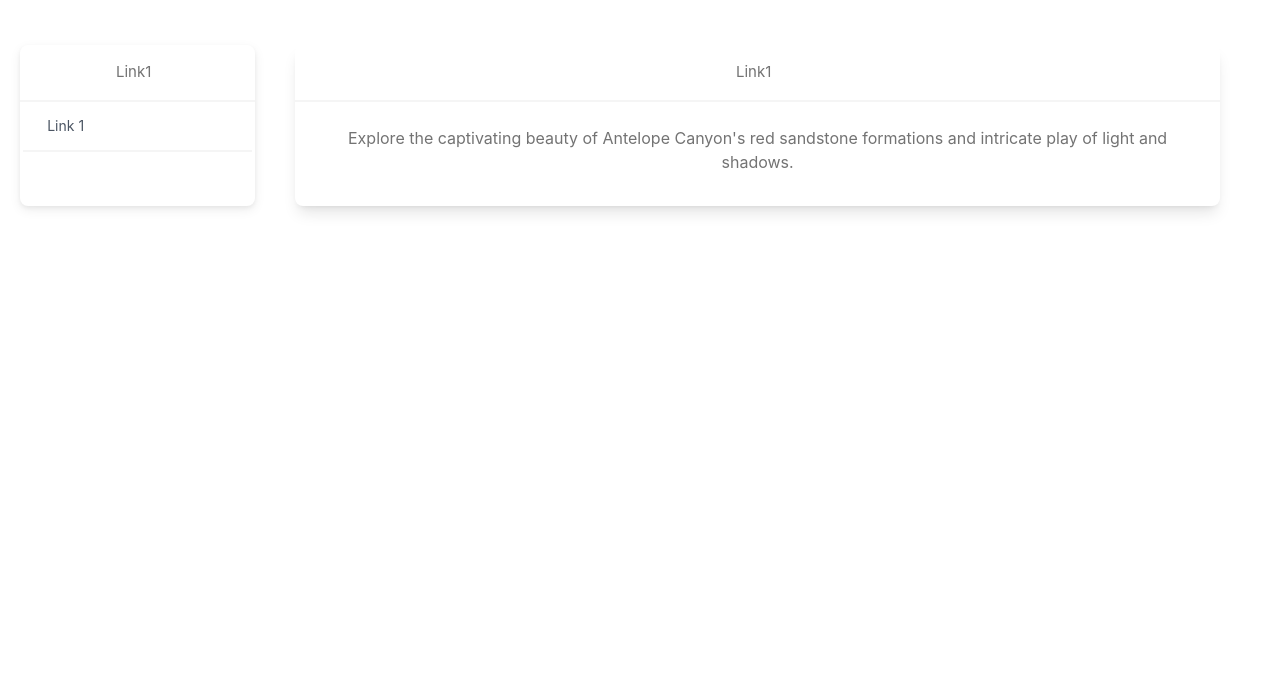
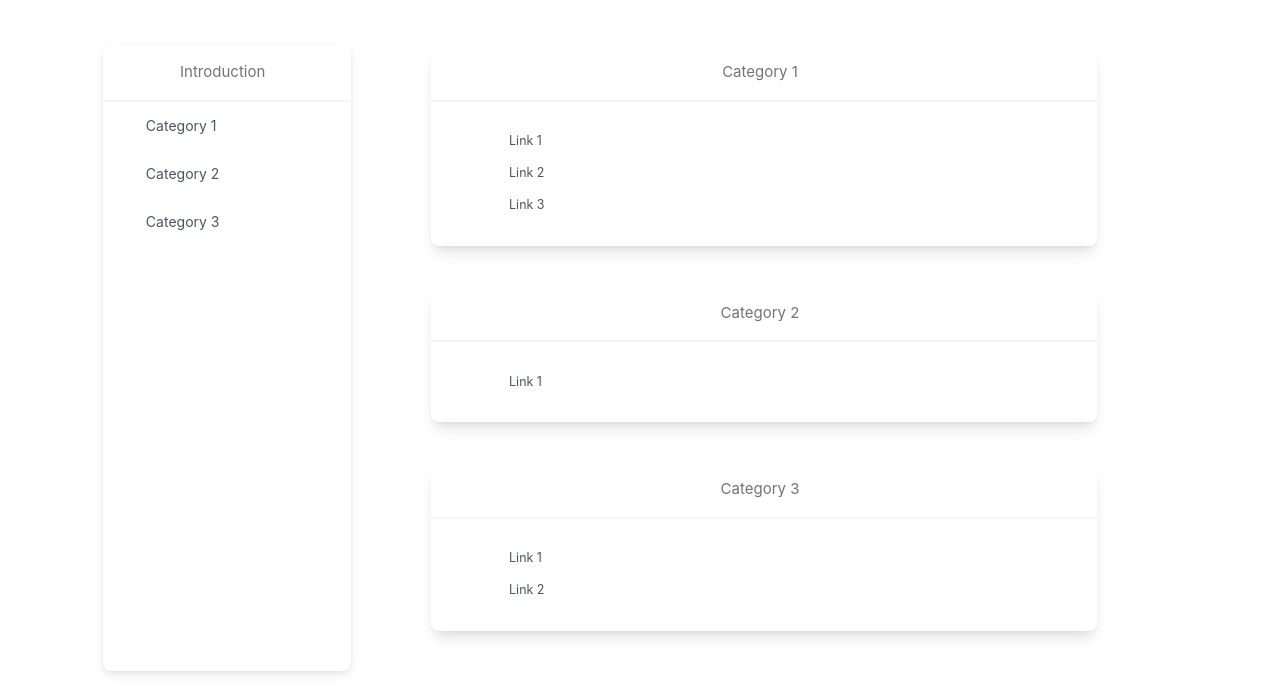
Before and after one commit to zjr71163356/program-education-platform, a Vue app in the folder program-education-platform/: page /ClassDesc in a window 1280 px wide. Shown: the part 764-1455 px from the top of the page. Before the commit the page ends 990 px from the top, so only its background shows below. Built offline with nearby package versions, Linux system fonts and the light colour scheme; what tw-elements would draw is missing.

Commit message:
Fix bug in login functionality

```diff
--- a/program-education-platform/src/App.vue
+++ b/program-education-platform/src/App.vue
@@ -1,7 +1,4 @@
-<script setup>
-import { RouterView } from 'vue-router'
-import MyNavbar from './components/MyNavbar.vue'
-</script>
+
 
 <template>
   <div class="common-layout">
@@ -17,7 +14,17 @@ import MyNavbar from './components/MyNavbar.vue'
     </el-container>
   </div>
 </template>
-<script></script>
+<script setup>
+import { RouterView } from 'vue-router'
+import MyNavbar from './components/MyNavbar.vue'
+import { onMounted } from 'vue'
+import { initTE, Sidenav } from 'tw-elements'
+onMounted(() => {
+
+  initTE({ Sidenav }) // set second parameter to true if you want to use a debugger
+
+})
+</script>
 
 <style scoped>
 .centered-content {
--- a/program-education-platform/src/components/ClassDesc.vue
+++ b/program-education-platform/src/components/ClassDesc.vue
@@ -147,17 +147,72 @@
       </section>
       <!-- Section: Design Block -->
     </div>
-    <div class="flex ">
-      <SideBar/>
-      <SideBarDesc/>
+
+    <div class="flex  w-full justify-center ">
+      <SideBar :items="items" class="w-1/5"  />
+      <SideBarDesc :items="items" class="w-2/3" />
     </div>
   </div>
   <!-- Container for demo purpose -->
 </template>
-<script>
-import SideBar from './SideBar.vue';
-import SideBarDesc from './SideBarDesc.vue';
+<script setup>
+import SideBar from './SideBar.vue'
+import SideBarDesc from './SideBarDesc.vue'
+import { ref } from 'vue'
 
-export default { components: { SideBar, SideBarDesc } }
+
+const items = ref([
+  {
+    id: 1,
+    title: 'Category 1',
+    links: [
+      {
+        id: 1,
+        title: 'Link 1',
+        url: '#',
+      },
+      {
+        id: 2,
+        title: 'Link 2',
+        url: '#',
+      },
+      {
+        id: 3,
+        title: 'Link 3',
+        url: '#',
+      },
+    ],
+  },
+  {
+    id: 2,
+    title: 'Category 2',
+    links: [
+      {
+        id: 4,
+        title: 'Link 1',
+        url: '#',
+      },
+    ]
+  },
+  {
+    id: 3,
+    title: 'Category 3',
+    links: [
+      {
+        id: 5,
+        title: 'Link 1',
+        url: '#',
+      },
+      {
+        id: 6,
+        title: 'Link 2',
+        url: '#',
+      },
+    ]
+  }
+])
+
+
+
 </script>
 <style lang=""></style>
--- a/program-education-platform/src/components/ClassItem.vue
+++ b/program-education-platform/src/components/ClassItem.vue
@@ -32,7 +32,7 @@
         </span>
         <p>{{language}}</p>
       </div>
-      <button class="mt-4 text-xl w-full text-white bg-blue-600 py-2 rounded-xl shadow-lg">进入</button>
+     <router-link :to="{name:'ClassDesc'}"> <button class="mt-4 text-xl w-full text-white bg-blue-600 py-2 rounded-xl shadow-lg">进入</button> </router-link>
     </div>
   </div>
 </template>
--- a/program-education-platform/src/components/SideBar.vue
+++ b/program-education-platform/src/components/SideBar.vue
@@ -1,9 +1,7 @@
 <template>
-  <!-- TW Elements is free under AGPL, with commercial license required for specific uses. See more details: https://tw-elements.com/license/ and contact us for queries at tailwind@mdbootstrap.com -->
-  <!-- Sidenav -->
   <nav
     id="sidenav-1"
-    class="rounded-lg z-[1035] w-60 overflow-hidden bg-white shadow-[0_4px_12px_0_rgba(0,0,0,0.07),_0_2px_4px_rgba(0,0,0,0.05)] dark:bg-zinc-800"
+    class="rounded-lg z-[1035]   overflow-hidden bg-white shadow-[0_4px_12px_0_rgba(0,0,0,0.07),_0_2px_4px_rgba(0,0,0,0.05)] dark:bg-zinc-800"
     data-te-sidenav-init
     data-te-sidenav-hidden="false"
     data-te-sidenav-position="relative"
@@ -11,24 +9,24 @@
   >
     <div class="border-b-2 border-neutral-100 px-6 py-4 dark:border-neutral-500">
       <h5 class="flex items-center justify-center text-neutral-500 dark:text-neutral-300">
-      <span class="mr-2">
-        Link1
-      </span>
+        <span class="mr-2"> Introduction </span>
       </h5>
     </div>
 
     <ul class="relative m-0 list-none px-[0.2rem]" data-te-sidenav-menu-ref>
-      <li
-        class="relative w-full border-b-2 border-neutral-100 border-opacity-100 dark:border-opacity-50"
-       @click="toggleActive"
-          :class="{ 'text-blue-500 bg-gray-200': LiisActive }">
+      <li v-for="item in props.items" class="relative" :key="item.id">
         <a
           class="flex h-12 cursor-pointer items-center truncate rounded-[5px] px-6 py-4 text-[0.875rem] text-gray-600 outline-none transition duration-300 ease-linear hover:bg-slate-50 hover:text-inherit hover:outline-none focus:bg-slate-50 focus:text-inherit focus:outline-none active:bg-slate-50 active:text-inherit active:outline-none data-[te-sidenav-state-active]:text-inherit data-[te-sidenav-state-focus]:outline-none motion-reduce:transition-none dark:text-gray-300 dark:hover:bg-white/10 dark:focus:bg-white/10 dark:active:bg-white/10"
           data-te-sidenav-link-ref
+        >
+          <span
+            class="mr-4 [&>svg]:h-4 [&>svg]:w-4 [&>svg]:text-gray-400 dark:[&>svg]:text-gray-300"
+          >
+          </span>
+          <span>{{item.title }}</span>
 
-        >
-          <span>Link 1</span>
         </a>
+
       </li>
     </ul>
   </nav>
@@ -38,17 +36,15 @@
 </template>
 
 <script setup>
-    import { onMounted, ref } from 'vue'
-    import { initTE, Sidenav } from 'tw-elements'
 
-    const LiisActive = ref(false)
 
-    function toggleActive() {
-      LiisActive.value = !LiisActive.value
-    }
+
+const props = defineProps({
+  items: Array
+})
+
 
 // Initialization for ES Users
-    onMounted(() => {
-      initTE({ Sidenav }) // set second parameter to true if you want to use a debugger
-    })
+
+
 </script>
--- a/program-education-platform/src/components/SideBarDesc.vue
+++ b/program-education-platform/src/components/SideBarDesc.vue
@@ -1,33 +1,40 @@
 <template lang="">
   <!-- Card -->
-<div class="mx-10 block rounded-lg bg-white shadow-lg dark:bg-neutral-700 text-center">
-
+  <div class="flex flex-col justify-center">
+    <div
+      v-for="item in props.items"
+      class="mx-20 block rounded-lg bg-white shadow-lg dark:bg-neutral-700 text-center mb-10"
+      :key="item.id"
+    >
       <!-- Card header -->
       <div class="border-b-2 border-neutral-100 px-6 py-4 dark:border-neutral-500">
         <h5 class="flex items-center justify-center text-neutral-500 dark:text-neutral-300">
-      <span class="mr-2">
-        Link1
-      </span>
+          <span class="mr-2"> {{ item.title }} </span>
         </h5>
       </div>
 
       <!-- Card body -->
       <div class="p-6">
-
-    <!-- Text -->
-    <p class="mb-2 text-base text-neutral-500 dark:text-neutral-300">
-      Explore the captivating beauty of Antelope Canyon's red sandstone formations and intricate play of light and
-      shadows.
-    </p>
-
+        <ul
+          class="!visible relative m-0 list-none p-0 data-[te-collapse-show]:block"
+          data-te-sidenav-collapse-ref
+        >
+          <li v-for="itemchild in item.links" class="relative" :key="itemchild.id">
+            <a
+              class="flex h-6 cursor-pointer items-center truncate rounded-[5px] py-4 pl-[3.4rem] pr-6 text-[0.78rem] text-gray-600 outline-none transition duration-300 ease-linear hover:bg-slate-50 hover:text-inherit hover:outline-none focus:bg-slate-50 focus:text-inherit focus:outline-none active:bg-slate-50 active:text-inherit active:outline-none data-[te-sidenav-state-active]:text-inherit data-[te-sidenav-state-focus]:outline-none motion-reduce:transition-none dark:text-gray-300 dark:hover:bg-white/10 dark:focus:bg-white/10 dark:active:bg-white/10"
+              data-te-sidenav-link-ref
+              >{{ itemchild.title }}</a
+            >
+          </li>
+        </ul>
       </div>
-
+    </div>
   </div>
   <!-- Card -->
 </template>
 <script setup>
-
+const props = defineProps({
+  items: Array
+})
 </script>
-<style lang="">
-
-</style>
+<style lang=""></style>
```
Lines whose indentation alone changed are shown as unchanged.
